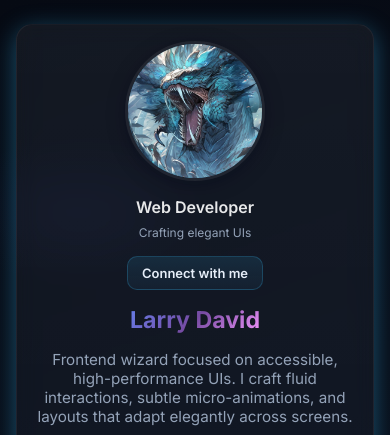
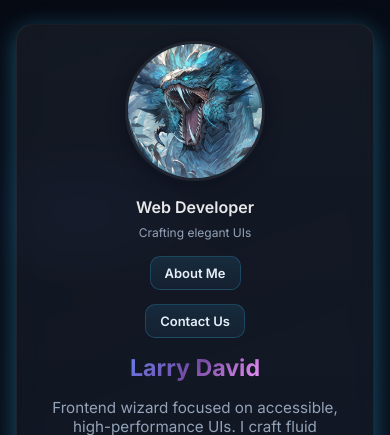
Before and after one commit to L1a6/profile-card, a plain HTML site: page index.html in a window 390 px wide. Shown: the top 435 px of the page. Drawn offline with Linux system fonts and the light colour scheme.

Commit message:
Update profile card, add About me and Contact Us Pages

```diff
--- a/index.html
+++ b/index.html
@@ -25,7 +25,8 @@
         <div class="avatar-details">
           <span class="user-role">Web Developer</span>
           <span class="fine-print">Crafting elegant UIs</span>
-          <a href="https://www.linkedin.com/in/larry-david1?utm_source=share&utm_campaign=share_via&utm_content=profile&utm_medium=android_app" target="_blank" rel="noopener noreferrer" class="btn-connect">Connect with me</a>
+          <a href="about.html" class="btn-connect" data-testid="test-about-me" aria-label="About Me page link">About Me</a>
+          <a href="contact.html" class="btn-connect" data-testid="test-contact-us" aria-label="Contact Us page link">Contact Us</a>
         </div>
       </div>
 
--- a/style.css
+++ b/style.css
@@ -1,5 +1,7 @@
+/* Import font */
 @import url('https://fonts.googleapis.com/css2?family=Inter:wght@300;400;600;700;800&display=swap');
 
+/* Root variables */
 :root {
   --bg-1: #060a13;
   --bg-2: #0a101d;
@@ -35,10 +37,10 @@ body {
   color: var(--text);
   min-height: 100vh;
   display: flex;
-  align-items: center;
-  justify-content: center;
+  align-items: center; /* Vertical center desktop */
+  justify-content: center; /* Horizontal center */
   padding: 16px;
-  overflow-y: auto;
+  overflow-y: auto; /* Fix mobile cut-off */
 }
 
 /* Page shell */
@@ -74,7 +76,7 @@ body {
 }
 .profile-card:hover::before,
 .profile-card:focus-within::before {
-  opacity: 0.45; /* brighter glow on hover */
+  opacity: 0.45;
   transform: scale(1.02);
 }
 .profile-card:hover,
@@ -121,7 +123,7 @@ body {
   flex-direction: column;
   gap: 6px;
   text-align: center;
-  align-items: center;
+  align-items: center; /* center text in mobile */
 }
 
 /* Frontend role */
```
